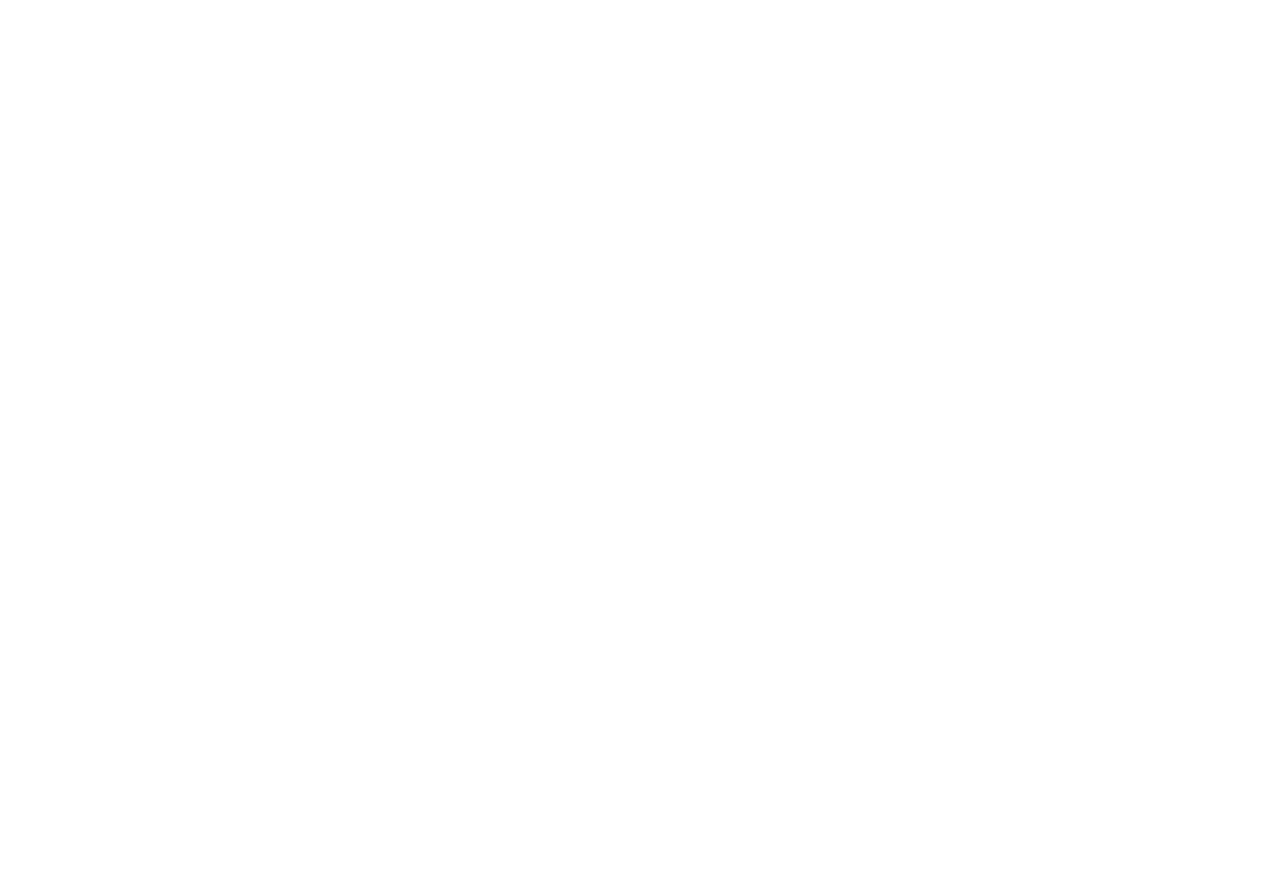
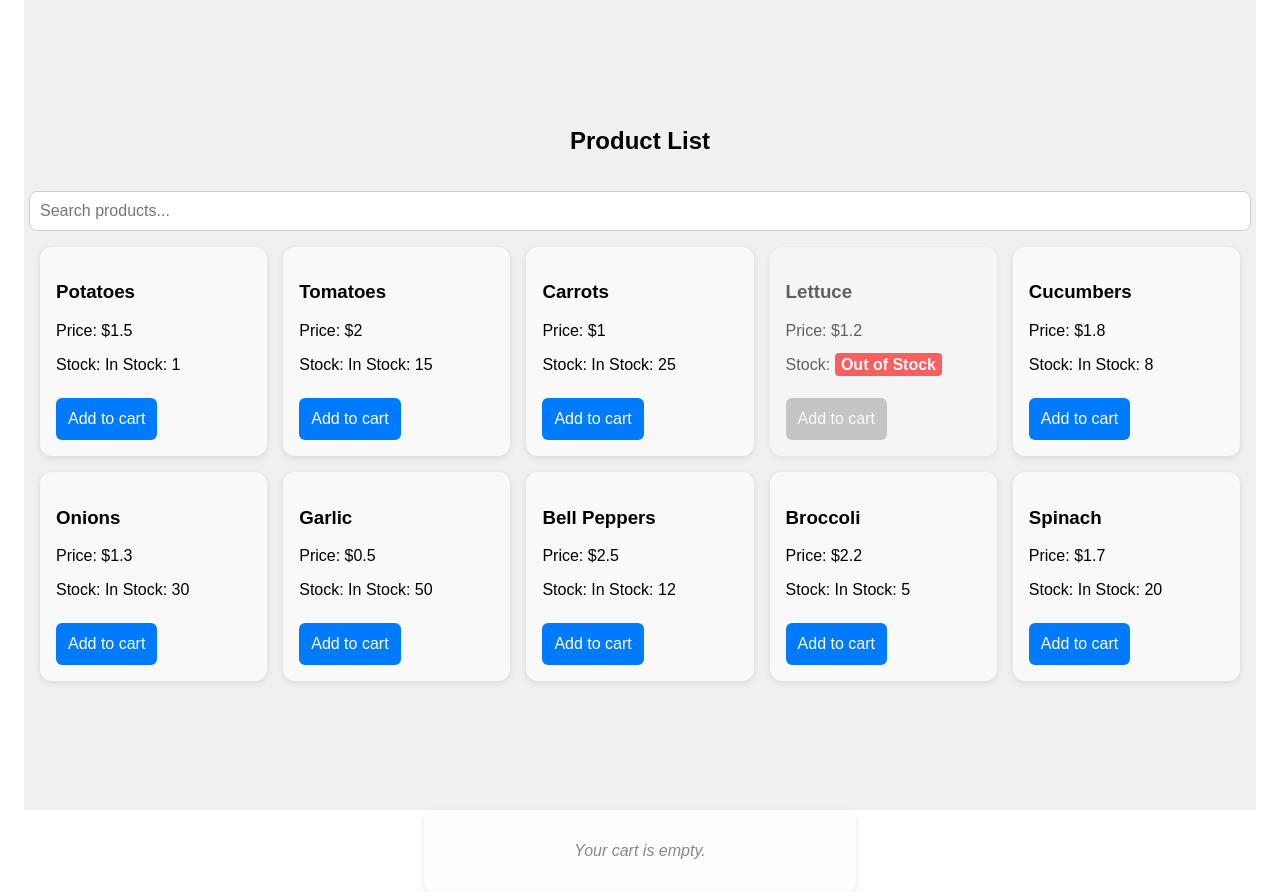
Before and after one commit to MasterxDual/Web-Engineering-3, a Vue app in the folder practice/: page /cart in a window 1280 px wide. Before the commit this address had no page. Shown: the part 100-992 px from the top of the page. Before the commit the page ends 800 px from the top, so only its background shows below. Built offline with nearby package versions, Linux system fonts and the light colour scheme; the HTML template or start-up script is replaced by a standard one.

Commit message:
Exercise 3 - Done

```diff
--- a/practice/src/App.vue
+++ b/practice/src/App.vue
@@ -1,10 +1,66 @@
 
 <template>
   <h1>Tienda FastClient</h1>
-  <router-view />
+
+  <!-- Product List -->
+  <ProductListSearch @add-to-cart="handleAddToCart" :products="products"/>
+
+  <!-- Shopping Cart -->
+  <ShoppingCart ref="cartRef" @update-stock="handleUpdateStock" :products="products" />
+
 </template>
 
 <script setup lang="ts">
+  import { ref } from 'vue';
+  import ProductListSearch from './components/ProductListSearch.vue';
+  import ShoppingCart from './components/ShoppingCart.vue';
+
+  /* Global product list to share with both components */
+  const products = ref([
+    { id: 1, name: 'Potatoes', price: 1.5, stock: 1 },
+    { id: 2, name: 'Tomatoes', price: 2.0, stock: 15 },
+    { id: 3, name: 'Carrots', price: 1.0, stock: 25 },
+    { id: 4, name: 'Lettuce', price: 1.2, stock: 0 },
+    { id: 5, name: 'Cucumbers', price: 1.8, stock: 8 },
+    { id: 6, name: 'Onions', price: 1.3, stock: 30 },
+    { id: 7, name: 'Garlic', price: 0.5, stock: 50 },
+    { id: 8, name: 'Bell Peppers', price: 2.5, stock: 12 },
+    { id: 9, name: 'Broccoli', price: 2.2, stock: 5 },
+    { id: 10, name: 'Spinach', price: 1.7, stock: 20 },
+  ]);
+
+  // Reference to the ShoppingCart component to call its methods
+  const cartRef = ref<InstanceType<typeof ShoppingCart> | null>(null);
+
+  /** Function to handle the event when a product is added to cart
+   * Calls the addItem method of the ShoppingCart component via ref
+   * Also decreases the stock of the product in the products list
+   * @param productId - ID of the product to add to cart
+   */
+  function handleAddToCart(productId: number) {
+    // Call the addItem method in ShoppingCart component (the son component of this App.vue)
+    cartRef.value?.addItem(productId);
+
+    // We also decrease the stock in the products list
+    const product = products.value.find(p => p.id === productId);
+
+    if(product && product.stock > 0) {
+      product.stock--;
+    } else {
+      alert('Product is out of stock!');
+    }
+  }
+
+  /** Function to handle the event when stock needs to be updated
+   * This is called from the ShoppingCart component when items are increased or decreased
+   * @param payload - Object containing productId and the difference in stock (positive or negative)
+   *  */
+  function handleUpdateStock(payload: { productId: number; diff: number }) {
+    const product = products.value.find(p => p.id === payload.productId);
+    if(product) {
+      product.stock += payload.diff;
+    }
+  }
 
 </script>
 
--- a/practice/src/components/ProductListSearch.vue
+++ b/practice/src/components/ProductListSearch.vue
@@ -33,35 +33,28 @@
     import { ref, computed } from 'vue';
     const searchQuery = ref('');
 
-    // Local list of products
-    const products = ref([
-        { id: 1, name: 'Potatoes', price: 1.5, stock: 1 },
-        { id: 2, name: 'Tomatoes', price: 2.0, stock: 15 },
-        { id: 3, name: 'Carrots', price: 1.0, stock: 25 },
-        { id: 4, name: 'Lettuce', price: 1.2, stock: 0 },
-        { id: 5, name: 'Cucumbers', price: 1.8, stock: 8 },
-        { id: 6, name: 'Onions', price: 1.3, stock: 30 },
-        { id: 7, name: 'Garlic', price: 0.5, stock: 50 },
-        { id: 8, name: 'Bell Peppers', price: 2.5, stock: 12 },
-        { id: 9, name: 'Broccoli', price: 2.2, stock: 5 },
-        { id: 10, name: 'Spinach', price: 1.7, stock: 20 },
-    ])
+    // We define the emit event to notify parent component when a product is added to cart
+    const emit = defineEmits<{
+        (e: 'add-to-cart', productId: number): void
+    }>();
+
+    const productProps = defineProps<{
+        products: { id: number; name: string; price: number; stock: number }[];
+    }>();
 
     // Computed property to filter products based on search query (case-insensitive)
     // Computed works with reactive variables and updates automatically when they change
     const filteredProducts = computed(() =>
-        products.value.filter((p) => p.name.toLowerCase().includes(searchQuery.value.toLowerCase()))
+        productProps.products.filter((p) => p.name.toLowerCase().includes(searchQuery.value.toLowerCase()))
     );
 
+    /** Function that emits the event to parent component when a product is added to cart
+     *
+     *  */
     function addToCart(productId: number) {
-        const product = products.value.find(p => p.id === productId);
-        if (product && product.stock > 0) {
-            product.stock--;
-            alert(`Added ${product.name} to cart!`);
-        } else {
-            alert('Product is out of stock!');
-        }
+        emit('add-to-cart', productId);
     }
+
 </script>
 
 <style scoped>
--- /dev/null
+++ b/practice/src/components/ShoppingCart.vue
@@ -0,0 +1,229 @@
+<template>
+    <div class="cart">
+        <p v-if="cartItems.length === 0" class="empty-cart">Your cart is empty.</p>
+
+        <!-- Cart list (it's an unordened list) -->
+        <ul v-else class="cart-list">
+            <li v-for="item in cartItems" :key="item.id" class="cart-item">
+                <!-- Cart item information -->
+                <div class="item-info">
+                    <span class="item-name">{{ item.name }} (x{{ item.quantity }})</span>
+                    <span class="item-price"> ${{ item.subtotal.toFixed(2) }}</span>
+                </div>
+                <!-- Controls to increase or decrease the quantity of stock -->
+                <div class="controls">
+                    <button @click="decrease(item.id)">-</button>
+                    <button @click="increase(item.id)">+</button>
+                </div>
+            </li>
+        </ul>
+
+        <h3 v-if="cartItems.length > 0" class="cart-total">
+            Total: ${{ totalPrice.toFixed(2) }}
+        </h3>
+    </div>
+</template>
+
+<script setup lang="ts">
+    import { ref, computed } from 'vue';
+
+
+    // Interface to define the structure of a product
+    interface Product {
+        id: number;
+        name: string;
+        price: number;
+        stock: number;
+    }
+
+    // Props is necessary to receive the products list from parent component (App.vue)
+    const props = defineProps<{
+        products: Product[];
+    }>();
+
+    // Reactive variable to store the cart items
+    const cart = ref<{ id: number; quantity: number }[]>([]);
+
+    // Emit event to update stock when item is added or removed from cart
+    // This is sent to the parent component (App.vue) to update the stock in the global products list
+    const emit = defineEmits<{
+        (e: 'update-stock', payload: { productId: number; diff: number }): void
+    }>();
+
+    /** computed property to automatically calculate every time cart.value or props.products changes
+     * ...product copies all the properties of the product found in props.products
+     * For every entry of the cart, searches the complete product in the list props.products
+     * cartItems.value is the array of products with quantity, subtotal, name, id and price
+     *  */
+    const cartItems = computed(() =>
+      cart.value.map(entry => {
+        const product = props.products.find(p => p.id === entry.id)!;
+        return {
+          ...product,
+          quantity: entry.quantity,
+          subtotal: entry.quantity * product.price
+        };
+      })
+    );
+
+    // Calculates the total price of the cart using reduce method (initial value is 0) and iterates through cartItems until finished
+    const totalPrice = computed(() =>
+      cartItems.value.reduce((sum, item) => sum + item.subtotal, 0)
+    );
+
+    /**
+     * Function to add one unit of a product to the cart or increase its quantity if it already exists
+     * This function is passed to the father component (App.vue) below
+     * @param productId - ID of the product to add
+     * */
+    function addItem(productId: number) {
+        const item = cart.value.find(i => i.id === productId);
+        if (item) {
+            item.quantity++;
+        } else {
+            cart.value.push({ id: productId, quantity: 1 });
+        }
+    }
+
+    /**
+     * Function to increase one unit of a product in the cart clicking the '+' button
+     * This function is used in this component (Cart.vue) in the template
+     * @param productId - ID of the product to increase
+     *  */
+    function increase(productId: number) {
+      const cartItem = cart.value.find(i => i.id === productId);
+      const product = props.products.find(p => p.id === productId);
+
+      if (cartItem && product && product.stock > 0) {
+        cartItem.quantity++;
+        emit('update-stock', { productId, diff: -1 });
+      }
+    }
+
+
+    /**
+     * Function to decrease one unit of a product in the cart clicking the '-' button
+     * This function is used in this component (Cart.vue) in the template
+     * @param item - CartItem interface of the product to decrease
+     *  */
+    function decrease(productId: number) {
+      const cartItem = cart.value.find(i => i.id === productId);
+      const product = props.products.find(p => p.id === productId);
+
+      if (cartItem && product) {
+        cartItem.quantity--;
+        emit('update-stock', { productId, diff: +1 });
+
+        if (cartItem.quantity <= 0) {
+          cart.value = cart.value.filter(i => i.id !== productId);
+        }
+      }
+    }
+
+    // Allows the parent component to access and use the addItem function
+    defineExpose({ addItem })
+
+</script>
+
+<style scoped>
+
+    .cart {
+        background: #fdfdfd;
+        padding: 1rem;
+        border-radius: 8px;
+        box-shadow: 0px 2px 6px rgba(0, 0, 0, 0.1);
+        max-width: 400px;
+        margin: auto;
+        flex: 1;
+    }
+
+    .empty-cart {
+        color: #888;
+        text-align: center;
+        font-style: italic;
+    }
+
+    .cart-list {
+        list-style-type: none;
+        padding: 0;
+        margin: 0;
+    }
+
+    .cart-item {
+        display: flex;
+        justify-content: space-between;
+        align-items: center;
+        background: #fafafa;
+        padding: 0.6rem;
+        margin-bottom: 0.6rem;
+        border-radius: 8px;
+        flex-wrap: wrap;
+    }
+
+    .item-info {
+        display: flex;
+        flex-direction: column;
+        font-size: 0.95rem;
+    }
+
+    .item-name {
+        font-weight: 600;
+        color: #333;
+    }
+
+    .item-price {
+        color: #007bff;
+    }
+
+    .controls {
+        display: flex;
+        gap: 0.4rem;
+        margin-top: 0.4rem;
+    }
+
+    .controls button {
+        padding: 0.4rem 0.8rem;
+        border: none;
+        border-radius: 6px;
+        background: #007bff;
+        color: white;
+        cursor: pointer;
+        font-size: 1rem;
+        transition: background 0.2s;
+    }
+
+    .controls button:hover {
+        background: #0056b3;
+    }
+
+    .cart-total {
+        margin-top: 1rem;
+        text-align: right;
+        color: #222;
+        font-weight: bold;
+    }
+
+    @media (max-width: 480px) {
+        .cart {
+            max-width: 100%;
+            padding: 0.8rem;
+        }
+
+        .cart-item {
+            flex-direction: column;
+            align-items: flex-start;
+        }
+
+        .controls {
+            margin-top: 0.5rem;
+            width: 100%;
+            justify-content: flex-end;
+        }
+
+        .controls button {
+            flex: 1; /* Buttons grow in mobile */
+        }
+
+    }
+
+</style>
--- a/practice/src/router/index.ts
+++ b/practice/src/router/index.ts
@@ -1,12 +1,14 @@
 import { createRouter, createWebHistory } from 'vue-router';
 import RegisterClient from '@/components/RegisterClient.vue';
 import ProductListSearch from '@/components/ProductListSearch.vue';
+import ShoppingCart from '@/components/ShoppingCart.vue';
 
 
 // We define some routes for the application to access different components.
 const routes = [
   { path: '/register', component: RegisterClient },
-  { path: '/products', component: ProductListSearch }
+  { path: '/products', component: ProductListSearch },
+  { path: '/cart', component: ShoppingCart }
 ]
 
 const router = createRouter({
```
